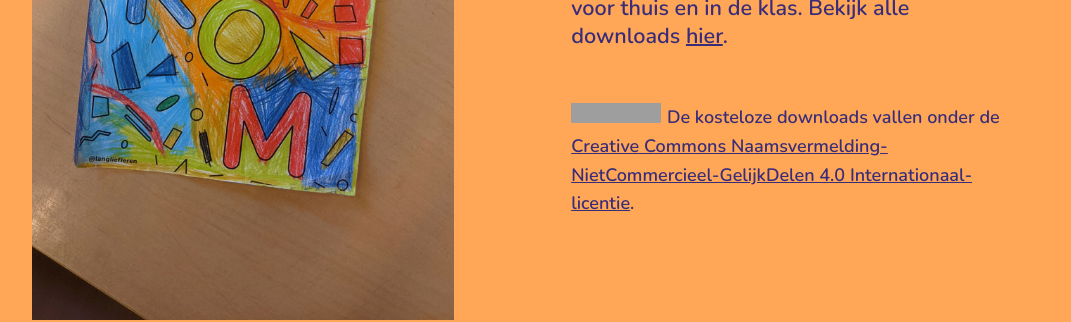
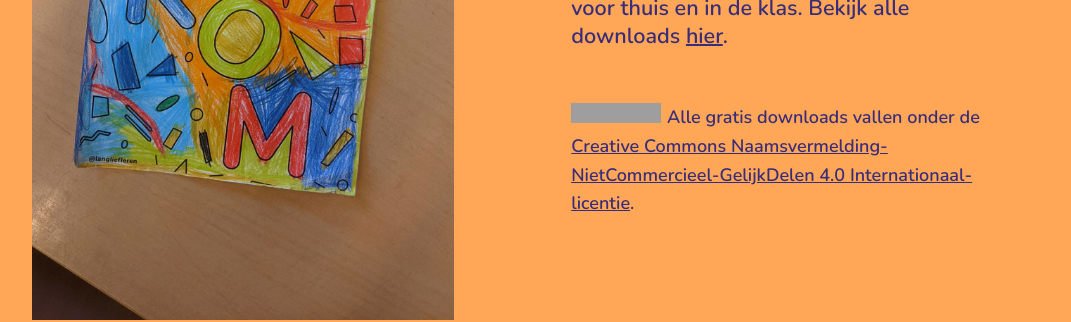
Before and after one commit to holleboom/langliefleren, a Jekyll site: the page built from downloads/index.md, in a window 1280 px wide. Shown: the part 384-706 px from the top of the page, without its empty margins (64-1135 px from the left). Built offline with Jekyll 4.4.1, drawn with Linux system fonts in a browser that asks for light colours; grey boxes are pictures that could not be loaded.

Commit message:
no message

```diff
--- a/downloads/index.md
+++ b/downloads/index.md
@@ -9,4 +9,4 @@ Lang lief leren maakt handige materialen voor thuis en in de klas. Bekijk alle d
 
 <br/>
 <a rel="license" href="http://creativecommons.org/licenses/by-nc-sa/4.0/"><img alt="Creative Commons-Licentie" style="border-width:0" src="https://i.creativecommons.org/l/by-nc-sa/4.0/80x15.png" /></a>
-<small>De kosteloze downloads vallen onder de <a rel="license" href="http://creativecommons.org/licenses/by-nc-sa/4.0/">Creative Commons Naamsvermelding-NietCommercieel-GelijkDelen 4.0 Internationaal-licentie</a>.</small>
+<small>Alle gratis downloads vallen onder de <a rel="license" href="http://creativecommons.org/licenses/by-nc-sa/4.0/">Creative Commons Naamsvermelding-NietCommercieel-GelijkDelen 4.0 Internationaal-licentie</a>.</small>
```
